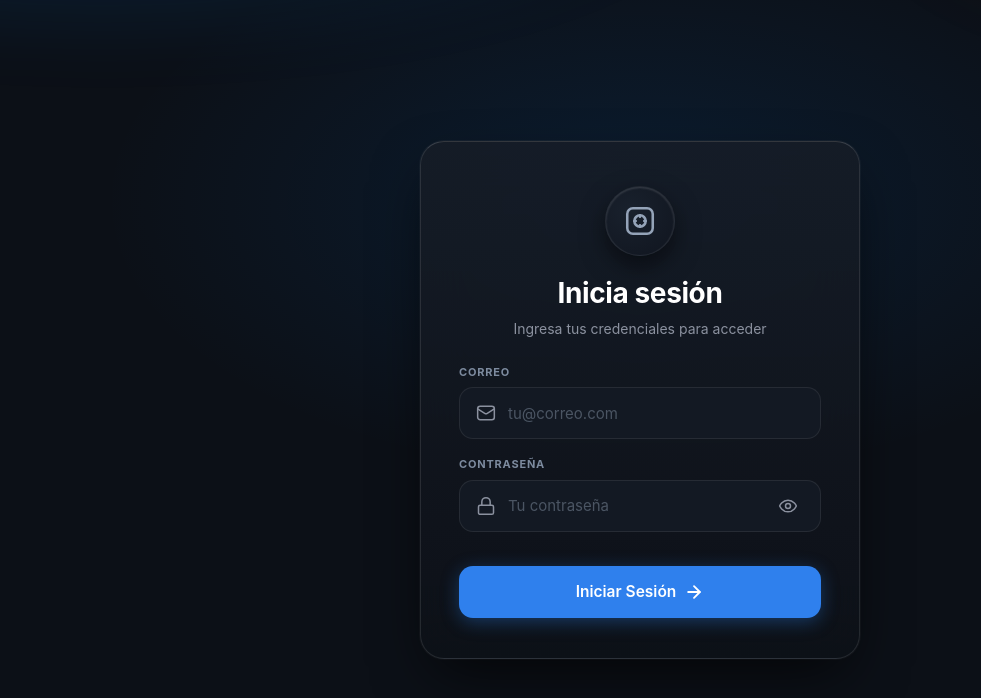
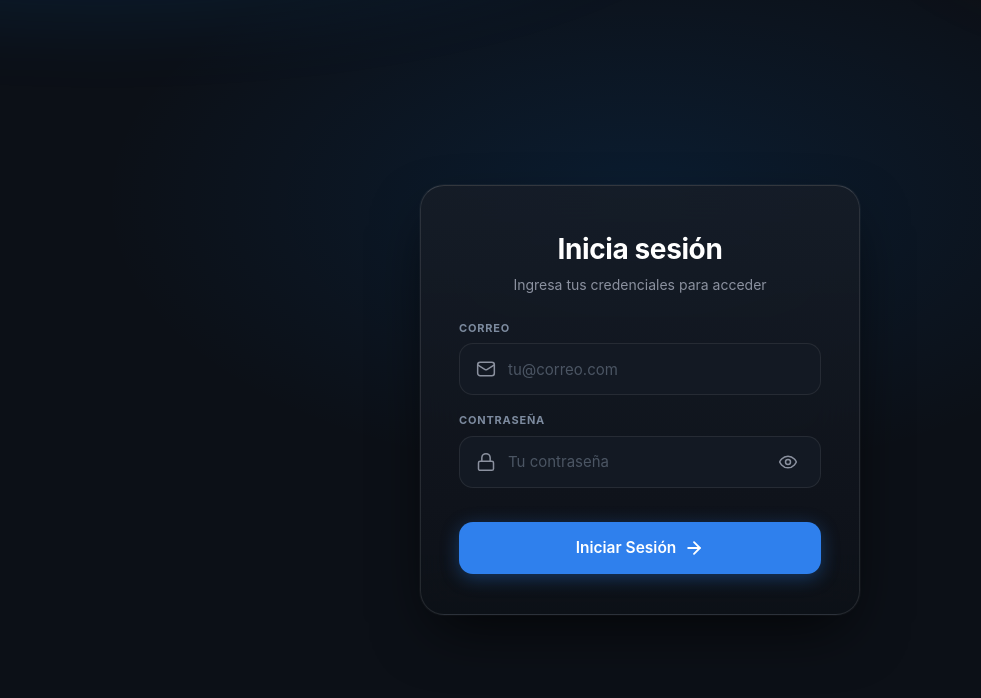
Before and after one commit to App-Bank/app-bank-frontend, a website: page index.html in a window 1280 px wide. Shown: the whole page, without its empty margins (0-981 px from the left). Drawn offline with Linux system fonts and the light colour scheme.

Commit message:
feat: add dynamic page titles in router and remove login avatar icon
- Router: update document.title dynamically on each route transition (Login, Home, Transfer, History, and Confirmation).
- Login: remove avatar circle icon from login view template and clean up its CSS rules for mobile and desktop.

```diff
--- a/css/login-desktop.css
+++ b/css/login-desktop.css
@@ -35,12 +35,6 @@
     padding-bottom: 0;
   }
 
-  .login-avatar-circle {
-    width: 70px;
-    height: 70px;
-    margin: 0 auto 18px;
-    border-color: rgba(255, 255, 255, 0.08);
-  }
 
   .login-title {
     font-size: 28px;
--- a/css/login.css
+++ b/css/login.css
@@ -21,24 +21,6 @@
   padding-bottom: 30px;
 }
 
-.login-avatar-circle {
-  width: 76px;
-  height: 76px;
-  border-radius: 50%;
-  background: radial-gradient(circle at 35% 35%, #19212d, #10151f);
-  border: 1px solid rgba(255, 255, 255, 0.05);
-  margin: 28px auto 22px;
-  display: flex;
-  align-items: center;
-  justify-content: center;
-  box-shadow:
-    inset 0 1px 2px rgba(255, 255, 255, 0.15),
-    0 10px 24px rgba(0, 0, 0, 0.5);
-}
-
-.login-avatar-circle svg {
-  color: #94a3b8;
-}
 
 .login-title {
   font-size: 27px;
--- a/js/router.js
+++ b/js/router.js
@@ -45,6 +45,17 @@ class Router {
       if (this.container) {
         this.container.className = `mobile-app-container is-${cleanPath.slice(1)}-view`;
       }
+
+      // SECTION: Dynamic Document Title
+      const pageTitles = {
+        '/login': 'Login · AURA NEO-BANKING',
+        '/dashboard': 'Home · AURA NEO-BANKING',
+        '/transfer': 'Transferencia · AURA NEO-BANKING',
+        '/confirm': 'Confirmación · AURA NEO-BANKING',
+        '/history': 'Historial · AURA NEO-BANKING'
+      };
+      document.title = pageTitles[cleanPath] || 'AURA NEO-BANKING';
+
       const cleanupHook = handler(this.container);
       if (typeof cleanupHook === 'function') {
         this.currentCleanup = cleanupHook;
--- a/js/views/loginView.js
+++ b/js/views/loginView.js
@@ -4,17 +4,6 @@ function renderLoginView(container) {
     <div class="aurora" aria-hidden="true"></div>
     <section class="login-view" aria-labelledby="login-heading">
       <header class="login-header">
-        <div class="login-avatar-circle" role="img" aria-label="Logo Aura Neo-Banking">
-          <svg width="34" height="34" viewBox="0 0 24 24" fill="none" stroke="currentColor" stroke-width="1.8" stroke-linecap="round" stroke-linejoin="round" aria-hidden="true" focusable="false">
-            <rect x="3" y="3" width="18" height="18" rx="4"></rect>
-            <circle cx="12" cy="12" r="4"></circle>
-            <line x1="12" y1="8" x2="12" y2="9"></line>
-            <line x1="12" y1="15" x2="12" y2="16"></line>
-            <line x1="8" y1="12" x2="9" y2="12"></line>
-            <line x1="15" y1="12" x2="16" y2="12"></line>
-          </svg>
-        </div>
-
         <h1 id="login-heading" class="login-title">Inicia sesión</h1>
         <p id="login-subheading" class="login-subtitle">Ingresa tus credenciales para acceder</p>
       </header>
```
